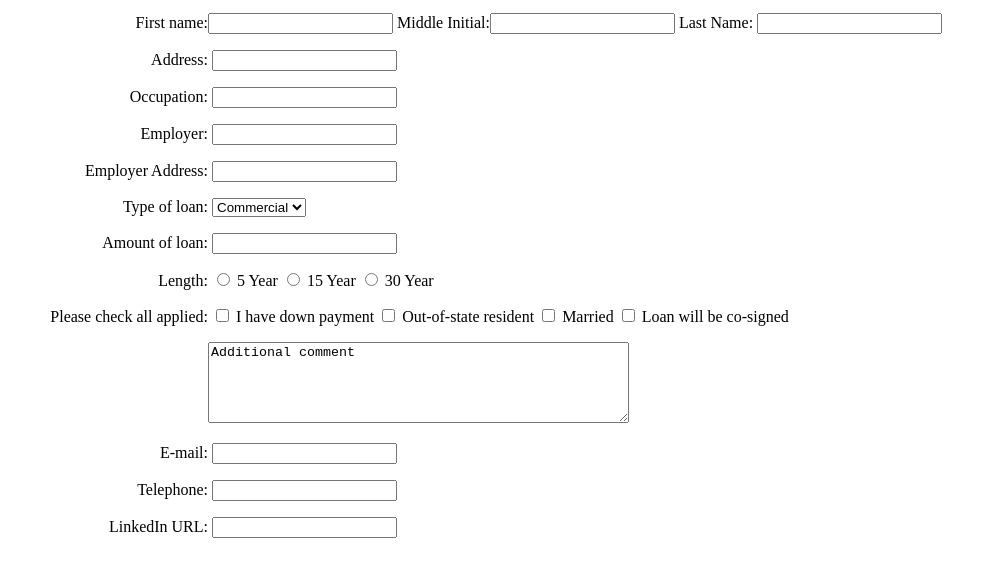
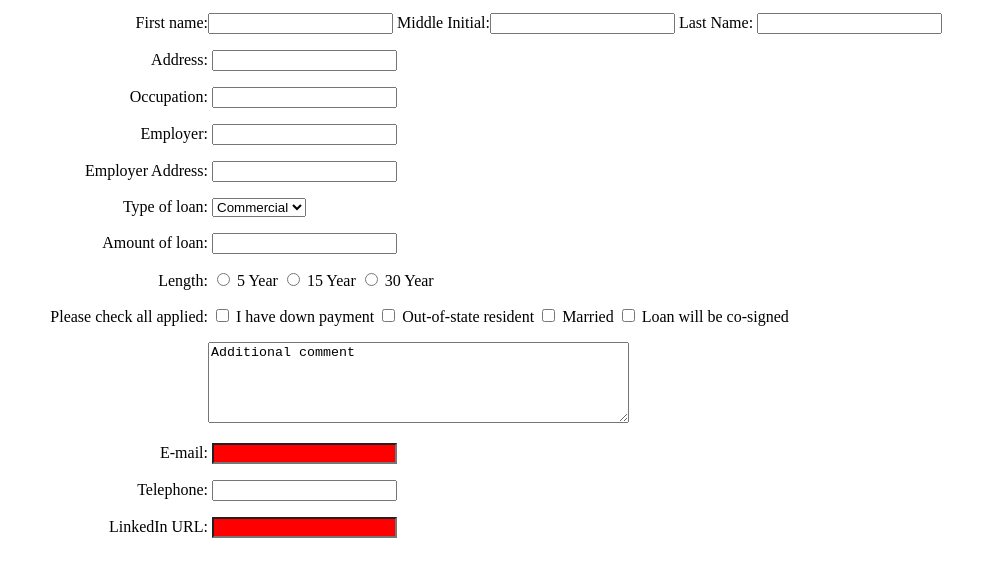
Before and after one commit to baonguyen79/banking-form, a plain HTML site: page index.html in a window 1280 px wide. Shown: the part 80-656 px from the top of the page, without its empty margins (0-996 px from the left). Drawn offline with Linux system fonts and the light colour scheme.

Commit message:
fix email/url validation

```diff
--- a/index.html
+++ b/index.html
@@ -4,7 +4,7 @@
 		<meta charset="utf-8">
         <meta type="author" content="Bao Nguyen">
 		<title>Bank Application</title>
-		<link rel="stylesheet" href="validation.css">
+		<link rel="stylesheet" type="text/css" href="validation.css">
 	</head>
 
 	<body>
@@ -45,11 +45,12 @@
 
 		<label></label><textarea rows="5" cols="50" name="comment">Additional comment </textarea>	<p></p>
 
-		<label>E-mail:</label> <input type="email" name="email"> <p></p>
+		<label>E-mail:</label> <input type="email" name="email" required> <p></p>
+
 
 		<label>Telephone:</label> <input type="text" name="Telephone"> <p></p>
 
-		<label>LinkedIn URL:</label> <input type="url" name="LinkedInUrl">
+		<label>LinkedIn URL:</label> <input type="url" name="LinkedInUrl" required>
 
 
 	</form>
--- a/validation.css
+++ b/validation.css
@@ -1,3 +1,14 @@
+
+
+ input:required {
+	background-color: red;
+
+}
+
+  input:required:valid {
+	background-color: green;
+}
+
 label {
   display: inline-block;
   width: 200px;
```
